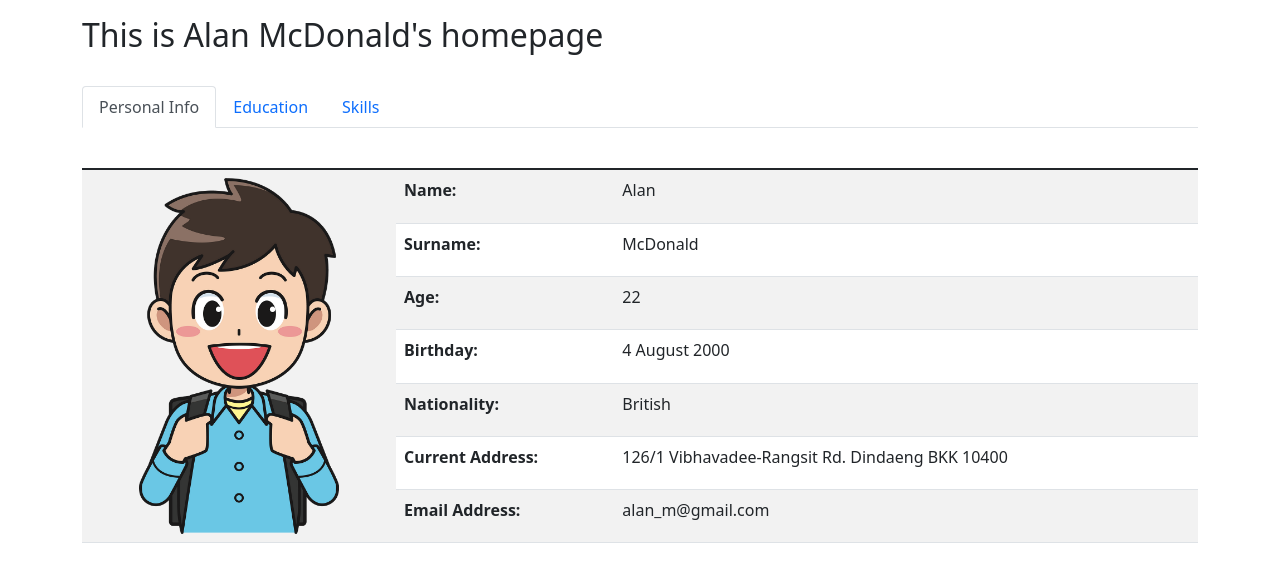
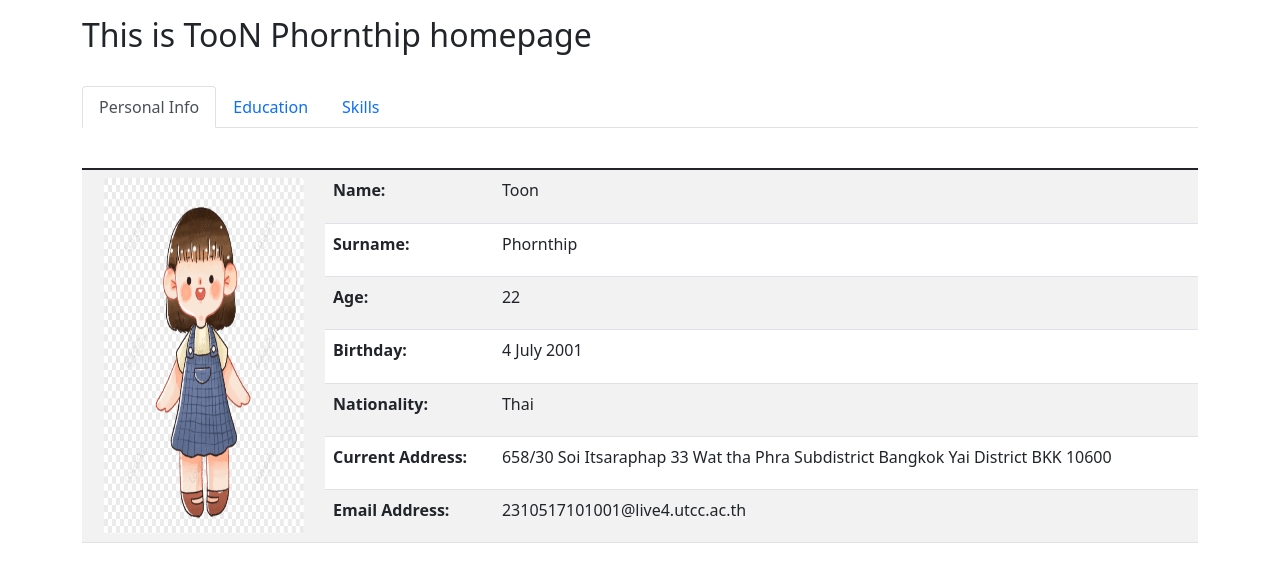
Before and after one commit to Phornthip1/ex5b, a plain HTML site: page index.html in a window 1280 px wide. Drawn offline with nearby package versions, Linux system fonts and the light colour scheme.

Commit message:
initial commit - adding all files and correct my personal information

```diff
--- a/index.html
+++ b/index.html
@@ -10,7 +10,7 @@
 <body>
 
 <div class="container mt-3">
-  <h2>This is Alan McDonald's homepage</h2><br>
+  <h2>This is TooN Phornthip homepage</h2><br>
   <ul class="nav nav-tabs">
     <li class="nav-item">
       <a class="nav-link active" href="#">Personal Info</a>
@@ -33,13 +33,13 @@
     </thead>
     <tbody>
       <tr>
-		<td rowspan="7"><img src="images/alan.png" class="rounded mx-auto d-block" alt="Alan McDonald" width="200" height="356"></td>
+		<td rowspan="7"><img src="images/T.png" class="rounded mx-auto d-block" alt="Alan McDonald" width="200" height="356"></td>
         <th>Name:</th>
-        <td>Alan</td>
+        <td>Toon</td>
       </tr>
       <tr>
         <th>Surname:</th>
-        <td>McDonald</td>
+        <td>Phornthip</td>
       </tr>
 	  <tr>
         <th>Age:</th>
@@ -47,19 +47,19 @@
       </tr>
 	  <tr>
         <th>Birthday:</th>
-        <td>4 August 2000</td>
+        <td>4 July 2001</td>
       </tr>
 	  <tr>
         <th>Nationality:</th>
-        <td>British</td>
+        <td>Thai</td>
       </tr>
 	  <tr>
         <th>Current Address:</th>
-        <td>126/1 Vibhavadee-Rangsit Rd. Dindaeng BKK 10400</td>
+        <td>658/30 Soi Itsaraphap 33 Wat tha Phra Subdistrict Bangkok Yai District BKK 10600</td>
       </tr>
 	  <tr>
         <th>Email Address:</th>
-        <td>alan_m@gmail.com</td>
+        <td>2310517101001@live4.utcc.ac.th</td>
       </tr>
     </tbody>
   </table>
```
Also changed, not shown: Education.html (added, +10 -0 lines), images/T.png (added).
